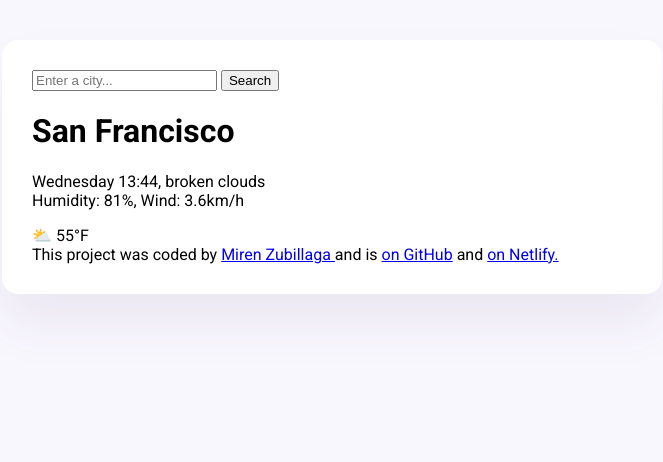
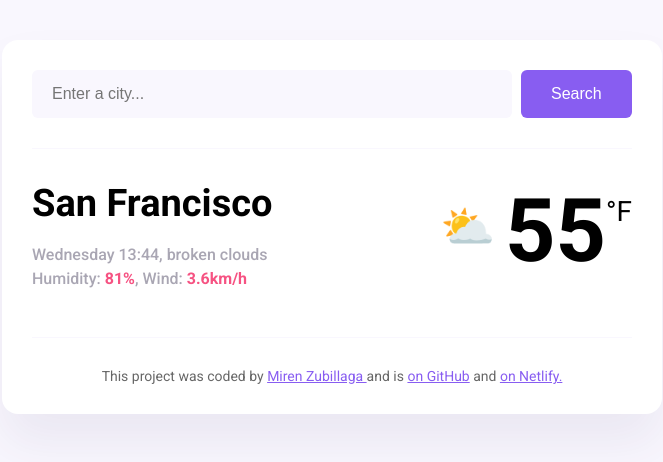
Before and after one commit to mazubillaga/mz-weather-app, a plain HTML site: page index.html in a window 1280 px wide. Shown: the whole page, without its empty margins (308-971 px from the left). Drawn offline with Linux system fonts and the light colour scheme; a web font is replaced by a local one.

Commit message:
added basic css

```diff
--- a/index.html
+++ b/index.html
@@ -6,8 +6,10 @@
     <link rel="stylesheet" href="src/index.css" />
     <link rel="preconnect" href="https://fonts.googleapis.com" />
     <link rel="preconnect" href="https://fonts.gstatic.com" crossorigin />
+    <link rel="preconnect" href="https://fonts.googleapis.com" />
+    <link rel="preconnect" href="https://fonts.gstatic.com" crossorigin />
     <link
-      href="https://fonts.googleapis.com/css2?family=Roboto:ital,wght@0,100..900;1,100..900&family=Winky+Rough:ital,wght@0,300..900;1,300..900&display=swap"
+      href="https://fonts.googleapis.com/css2?family=Roboto:ital,wght@0,100..900;1,100..900&display=swap"
       rel="stylesheet"
     />
     <title>MZ Weather App</title>
@@ -15,21 +17,32 @@
   <body>
     <div class="weather-app">
       <header>
-        <form>
-          <input type="search" placeholder="Enter a city..." required />
-          <input type="submit" value="Search" />
+        <form class="search-form">
+          <input
+            type="search"
+            placeholder="Enter a city..."
+            required
+            class="search-form-input"
+          />
+          <input type="submit" value="Search" class="search-form-button" />
         </form>
       </header>
       <main>
-        <div>
-          <h1>San Francisco</h1>
-          <p>
-            Wednesday 13:44, broken clouds
-            <br />
-            Humidity: 81%, Wind: 3.6km/h
-          </p>
+        <div class="weather-app-data">
+          <div>
+            <h1 class="weather-app-city">San Francisco</h1>
+            <p class="weather-app-details">
+              Wednesday 13:44, broken clouds
+              <br />
+              Humidity: <strong>81%</strong>, Wind: <strong>3.6km/h</strong>
+            </p>
+          </div>
+          <div class="weather-app-temperature-container">
+            <div class="weather-app-icon">⛅️</div>
+            <div class="weather-app-temperature">55</div>
+            <div class="weather-app-unit">°F</div>
+          </div>
         </div>
-        <div>⛅️ 55°F</div>
       </main>
       <footer>
         This project was coded by
--- a/src/index.css
+++ b/src/index.css
@@ -1,6 +1,9 @@
 body {
   background-color: #f9f7fe;
   font-family: "Roboto", sans-serif;
+}
+a {
+  color: #885df1;
 }
 
 .weather-app {
@@ -11,3 +14,70 @@ body {
   border-radius: 16px;
   padding: 30px;
 }
+header {
+  border-bottom: 1px solid #f9f7fe;
+  padding: 0 0 30px 0;
+}
+
+.search-form-input {
+  background-color: #f9f7fe;
+  border: none;
+  border-radius: 6px;
+  width: 80%;
+  font-size: 16px;
+  padding: 15px 20px;
+}
+
+.search-form-button {
+  background: #885df1;
+  padding: 15px 30px;
+  border: none;
+  font-size: 16px;
+  margin-left: 5px;
+  border-radius: 6px;
+  color: white;
+}
+main {
+  padding: 30px 0;
+}
+.weather-app-city {
+  margin: 0;
+  font-size: 38px;
+  line-height: 48px;
+}
+.weather-app-details {
+  font-size: 16px;
+  line-height: 24px;
+  color: rgba(39, 33, 66, 0.4);
+  font-weight: 500;
+}
+.weather-app-details strong {
+  color: #f65282;
+}
+.weather-app-data {
+  display: flex;
+  justify-content: space-between;
+}
+.weather-app-icon {
+  font-size: 44px;
+  margin-top: 22px;
+}
+.weather-app-temperature-container {
+  display: flex;
+}
+.weather-app-temperature {
+  font-size: 88px;
+  font-weight: bold;
+  margin-left: 10px;
+}
+.weather-app-unit {
+  margin-top: 16px;
+  font-size: 28px;
+}
+footer {
+  border-top: 1px solid #f9f7fe;
+  padding: 30px 0 0 0;
+  text-align: center;
+  font-size: 14px;
+  color: rgba(0, 0, 0, 0.6);
+}
```
